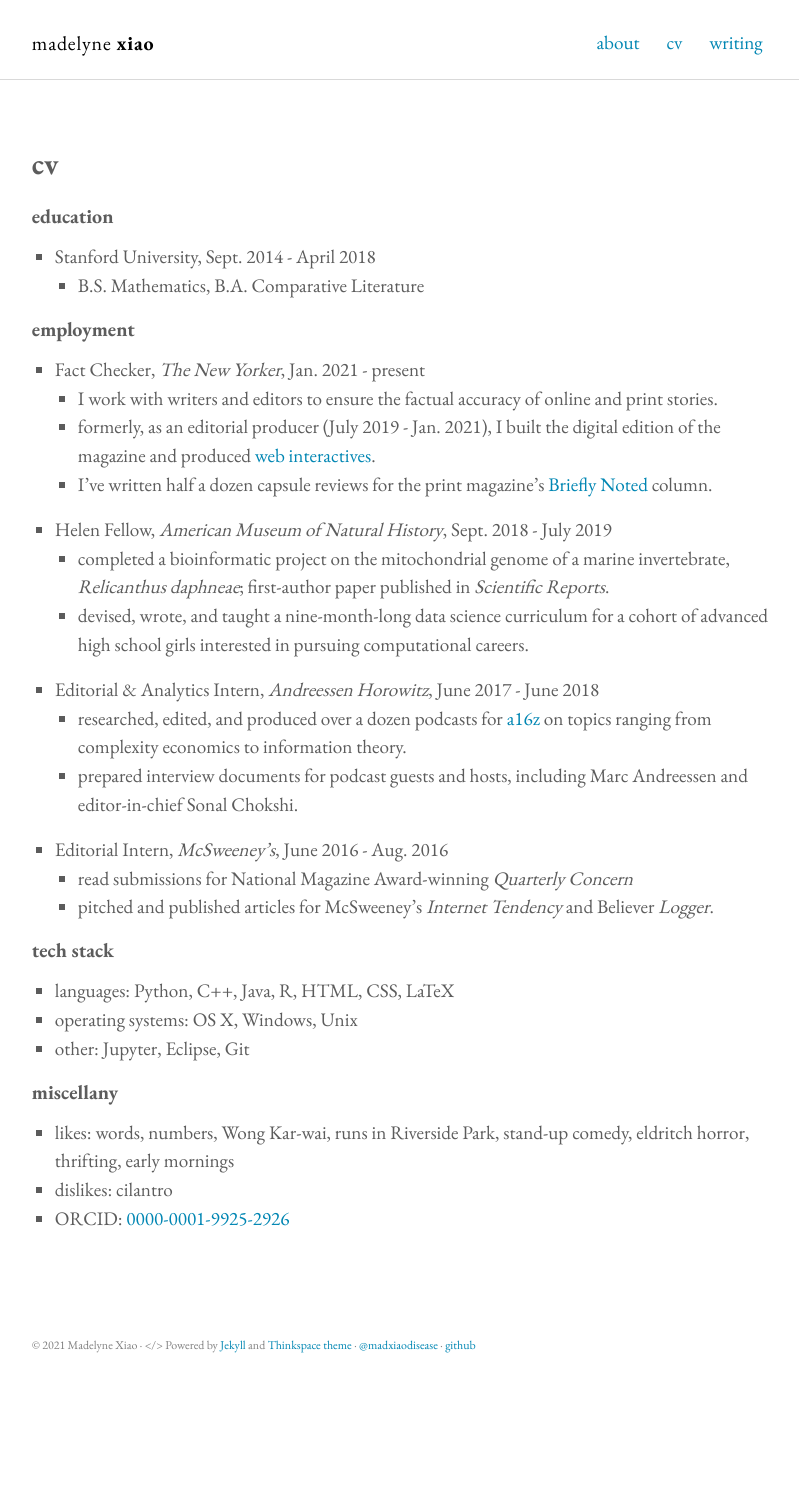
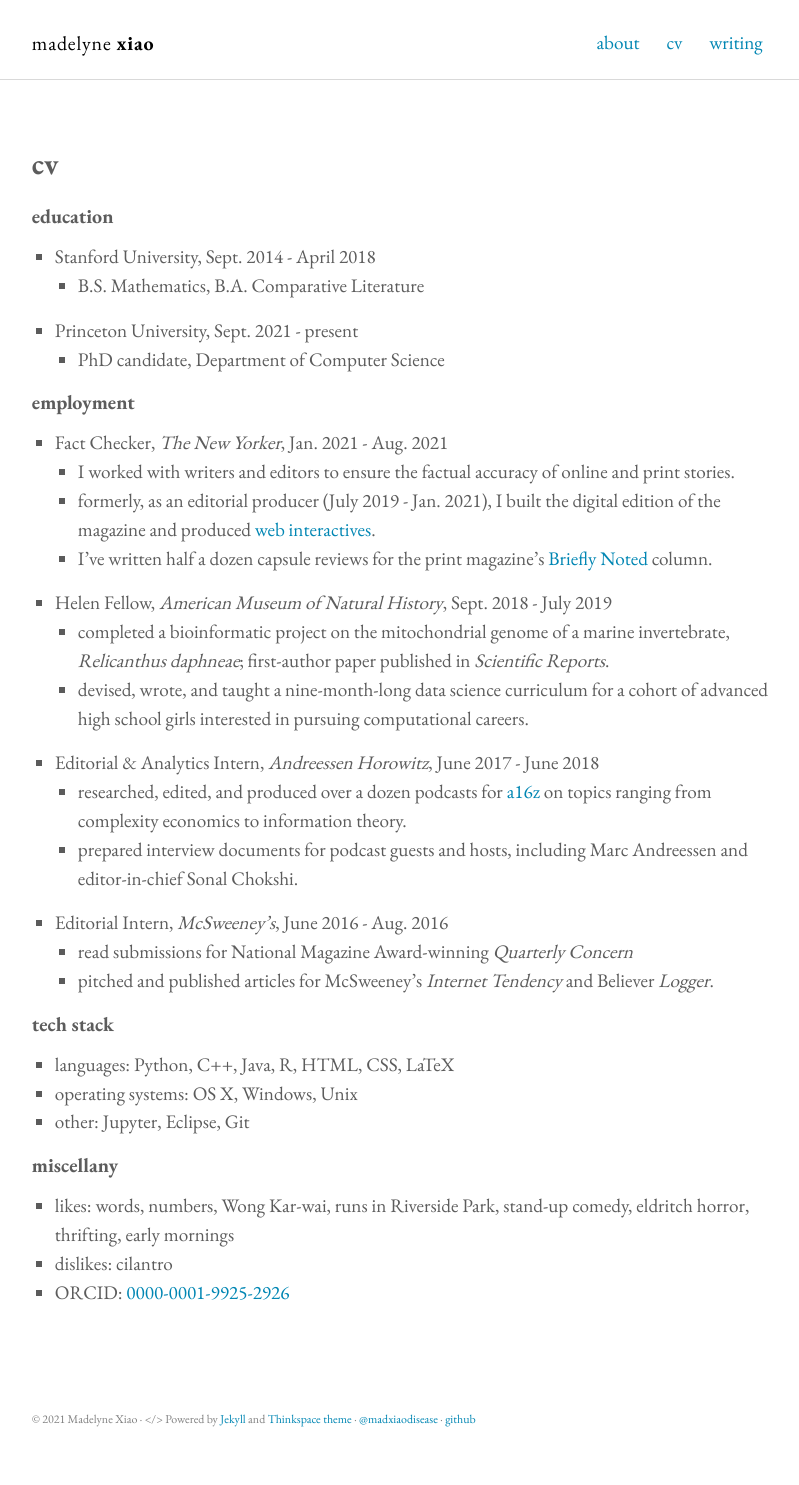
Before and after one commit to madelyne/madelyne.github.io, a Jekyll site: the page built from cv.md, in a window 1280 px wide. Shown: the whole page, without its empty margins (237-1036 px from the left). Built offline with Jekyll 4.4.1, drawn with Linux system fonts in a browser that asks for light colours; before the commit the page ends 1412 px from its top, so only the background shows below that.

Commit message:
update cv

```diff
--- a/cv.md
+++ b/cv.md
@@ -8,9 +8,12 @@
 * Stanford University, Sept. 2014 - April 2018
 	- B.S. Mathematics, B.A. Comparative Literature
 
+* Princeton University, Sept. 2021 - present
+	- PhD candidate, Department of Computer Science
+
 #### employment
-* Fact Checker, _The New Yorker_,  Jan. 2021 - present
-	- I work with writers and editors to ensure the factual accuracy of online and print stories.
+* Fact Checker, _The New Yorker_,  Jan. 2021 - Aug. 2021
+	- I worked with writers and editors to ensure the factual accuracy of online and print stories.
 	- formerly, as an editorial producer (July 2019 - Jan. 2021), I built the digital edition of the magazine and produced [web interactives](https://www.newyorker.com/magazine/2020/05/18/thirty-six-thousand-feet-under-the-sea).
 	- I've written half a dozen capsule reviews for the print magazine's [Briefly Noted](https://www.newyorker.com/magazine/2020/11/16/the-silence-a-lovers-discourse-a-world-beneath-the-sands-and-grieving) column.
 
```
Also changed, not shown: 1 other file.
